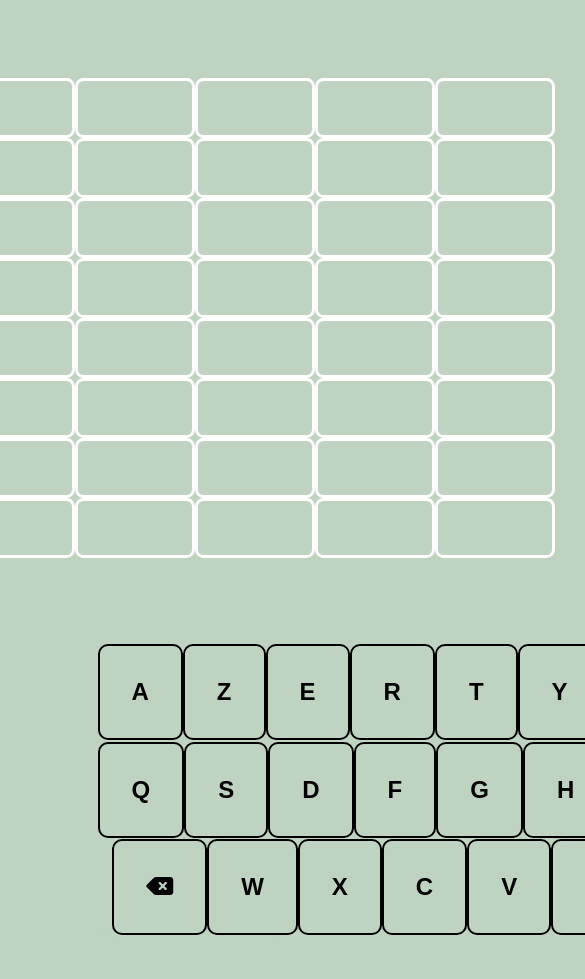
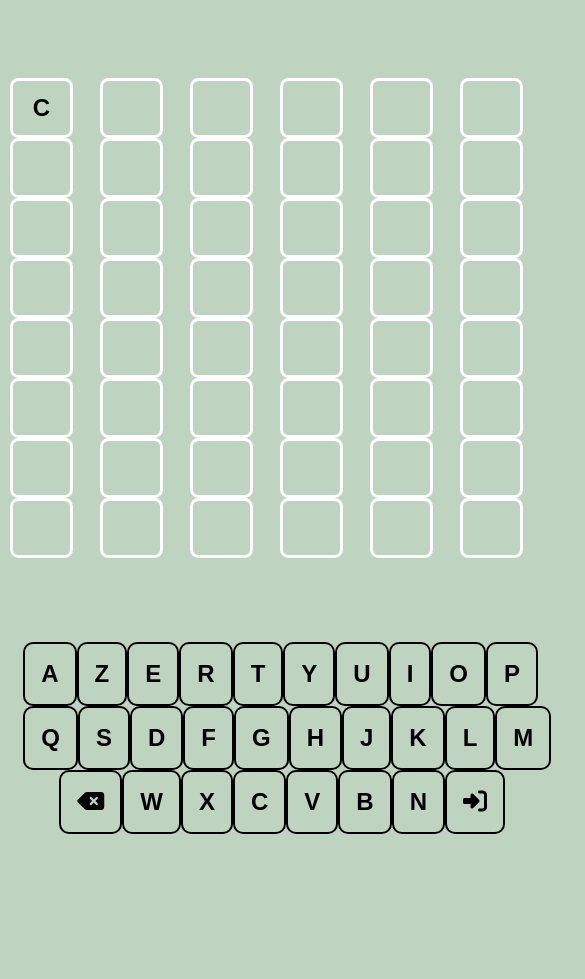
Before and after one commit to Abdelaziz5959/Motus, a plain HTML site: page index.html in a window 390 px wide. Shown: the part 253-1232 px from the top of the page, 585 px wide, since content can reach past the window. Before the commit the page ends 1190 px from the top, so only its background shows below. Drawn offline with Linux system fonts and the light colour scheme; a web font is replaced by a local one.

Commit message:
Responsive

```diff
--- a/style.css
+++ b/style.css
@@ -97,3 +97,72 @@ body{
     align-items: center;
     justify-content: center;
 }
+
+@media only screen and (max-width: 780px) {
+
+    #content {
+        display: flex;
+        justify-content: center;
+
+
+    }
+
+    .header {
+        display: flex;
+        justify-content: center;
+        margin-left: 28%;
+
+    }
+
+    #gridContainer {
+        display: grid;
+        grid-template-columns: repeat(6, 90px);
+        grid-template-rows: repeat(8, 60px);
+        margin-bottom: 10vh;
+        margin-left: 20%;
+        }
+
+    .grid-item {
+        display: flex;
+        justify-content: center;
+        align-items: center;
+        background-color: #BFD3C1;
+        border-radius: 1vh;
+        border: 3px solid #fff;
+        font-size: 24px;
+        font-weight: bold;
+        margin-left: 30%;
+
+    }
+
+    .gridCell{
+        display: flex;
+        height: 50%;
+        width: 50%;
+        align-items: center;
+        justify-content: center;
+}
+
+.keyboard{
+
+    display: inline-block;
+    flex-direction: column;
+    justify-content: space-evenly;
+    margin-left: 35%;
+    height: 40vh;
+    min-width: 480px;
+    background-color: #BFD3C1;
+    border-radius: 1rem;
+}
+
+.key{
+    cursor: pointer;
+    padding: 1rem;
+    border-radius: 10px;
+    font-weight: bold;
+    border: 2px solid black;
+
+}
+
+
+}
```
